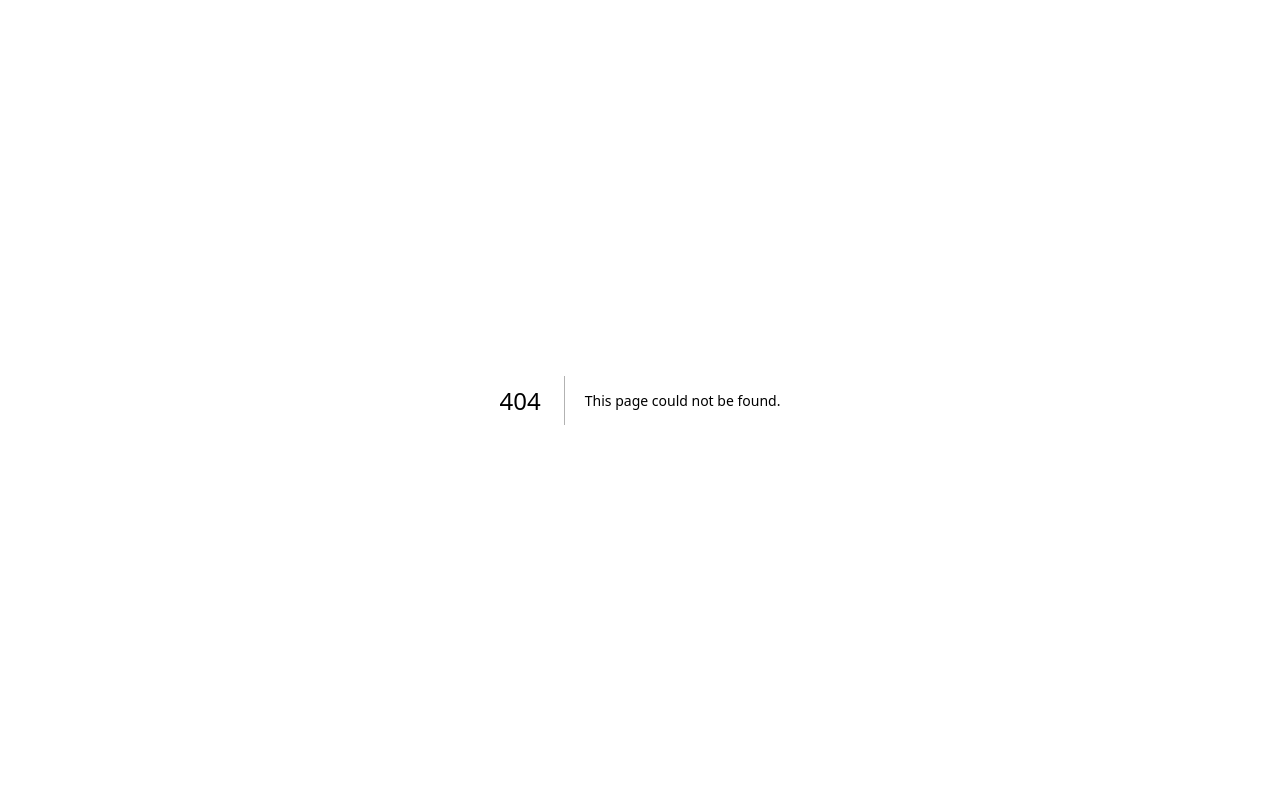
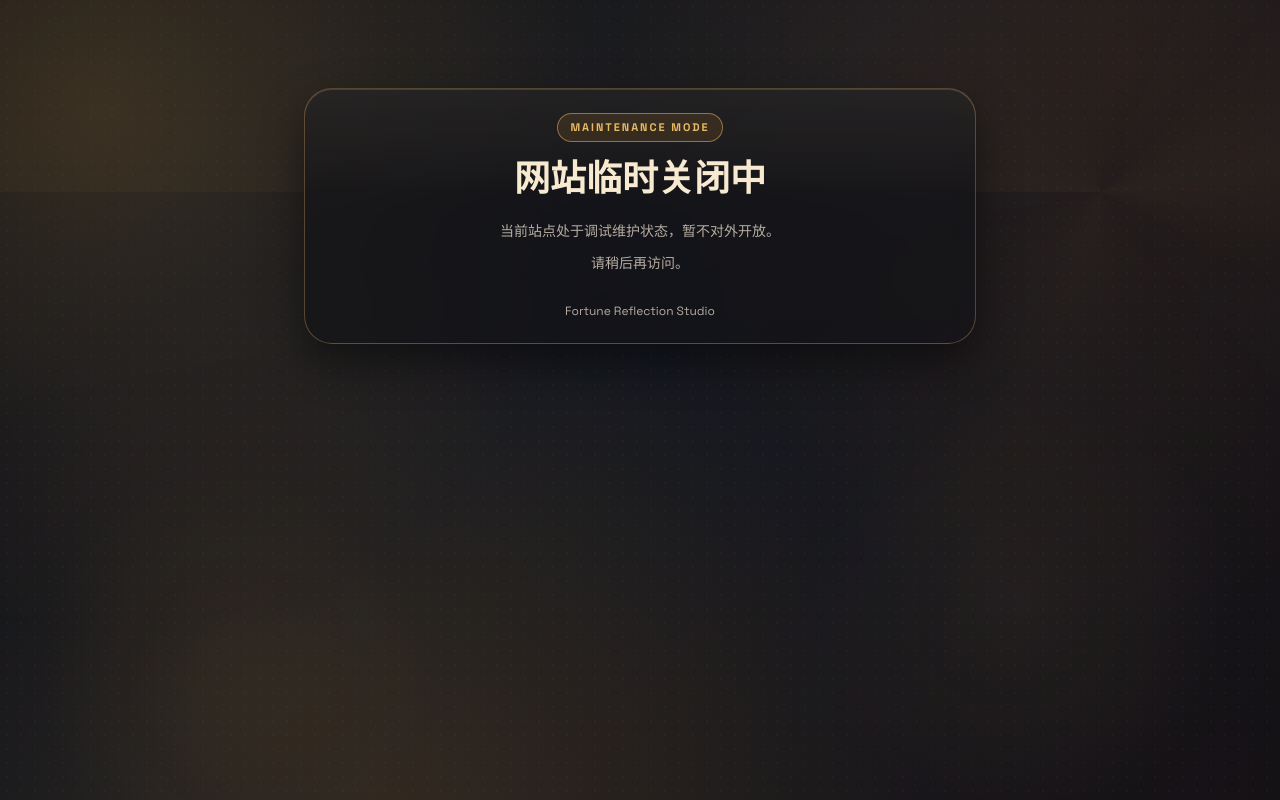
Before and after one commit to ywei8302-gif/fortune-web-global, a Next.js app in the folder web/: page /maintenance in a window 1280 px wide. Before the commit this address had no page. Built offline with nearby package versions, Linux system fonts and the light colour scheme.

Commit message:
feat: add site enabled switch with maintenance mode and api lock

```diff
--- /dev/null
+++ b/web/src/app/maintenance/page.tsx
@@ -0,0 +1,18 @@
+export default function MaintenancePage() {
+  return (
+    <main className="hero-bg mystic-page min-h-screen p-6">
+      <section className="mx-auto mt-16 max-w-2xl">
+        <div className="mystic-panel text-center">
+          <p className="mystic-pill">MAINTENANCE MODE</p>
+          <h1 className="mystic-title mt-4 text-4xl">网站临时关闭中</h1>
+          <p className="mt-4 text-sm leading-8 text-[color:var(--ink-soft)]">
+            当前站点处于调试维护状态，暂不对外开放。
+            <br />
+            请稍后再访问。
+          </p>
+          <p className="mt-6 text-xs text-[color:var(--ink-soft)]">Fortune Reflection Studio</p>
+        </div>
+      </section>
+    </main>
+  );
+}
--- /dev/null
+++ b/web/src/proxy.ts
@@ -0,0 +1,43 @@
+import { NextResponse } from "next/server";
+import type { NextRequest } from "next/server";
+
+function isSiteEnabled() {
+  return process.env.SITE_ENABLED === "true";
+}
+
+export function proxy(request: NextRequest) {
+  const { pathname } = request.nextUrl;
+
+  if (
+    pathname.startsWith("/_next") ||
+    pathname.startsWith("/favicon") ||
+    pathname.startsWith("/maintenance") ||
+    pathname.startsWith("/robots.txt") ||
+    pathname.startsWith("/sitemap")
+  ) {
+    return NextResponse.next();
+  }
+
+  if (isSiteEnabled()) {
+    return NextResponse.next();
+  }
+
+  if (pathname.startsWith("/api/")) {
+    return NextResponse.json(
+      {
+        ok: false,
+        error: "SITE_DISABLED",
+        message: "站点当前已关闭，请稍后再试。",
+      },
+      { status: 503 },
+    );
+  }
+
+  const url = request.nextUrl.clone();
+  url.pathname = "/maintenance";
+  return NextResponse.rewrite(url);
+}
+
+export const config = {
+  matcher: ["/((?!.*\\..*).*)"],
+};
```
